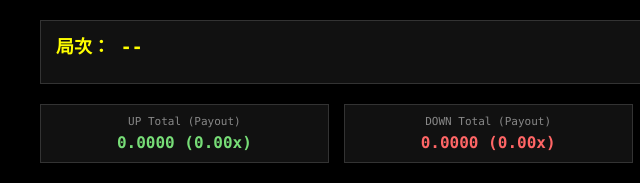
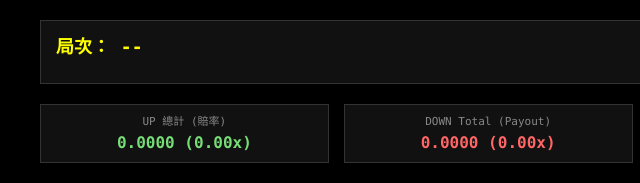
Before and after one commit to kwpks428/v8b, a website: page public/index.html in a window 1280 px wide. Shown: the top 183 px of the page, 0-640 px from the left. Drawn offline with Linux system fonts and the light colour scheme.

Commit message:
feat: Translate 'UP Total (Payout)' to 'UP 總計 (賠率)' in public/index.html

```diff
--- a/public/index.html
+++ b/public/index.html
@@ -186,7 +186,7 @@
 
         <div class="stats">
             <div class="stat-item">
-                <div class="stat-label">UP Total (Payout)</div>
+                <div class="stat-label">UP 總計 (賠率)</div>
                 <div class="stat-value up" id="totalUp">0.0000 (0.00x)</div>
             </div>
             <div class="stat-item">
```
